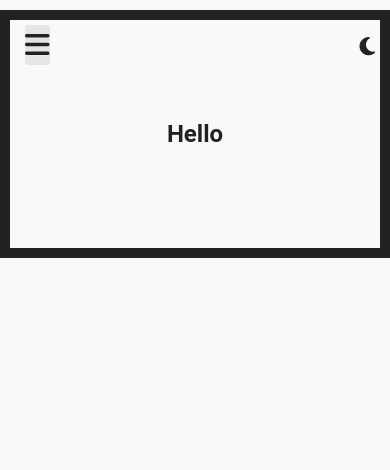
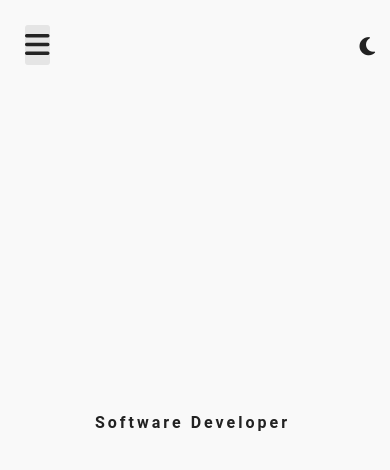
Before and after one commit to GSevensT/Midterm-Page, a plain HTML site: page index.html in a window 390 px wide. Drawn offline with Linux system fonts and the light colour scheme.

Commit message:
added main page

```diff
--- a/index.html
+++ b/index.html
@@ -32,7 +32,7 @@
 
     <main class="hello-section">
     <section class="main-home">
-        <h1 class="hello">Hello</h1>
+        <h1 class="home-text">Software Developer</h1>
     </section>
     </main>
 
--- a/styles.css
+++ b/styles.css
@@ -177,10 +177,60 @@ label #cancel {
 /*main*/
 
 .main-home {
+    display: flex;
+    justify-content: center;
+    align-items: center;
+    flex-direction: column;
+    min-height: 100vh;
     text-align: center;
-    padding: 5em;
-    max-width: 85em;
-    margin: 10px auto;
-    padding: 100px;
-    border: 10px solid;
+    padding: 20px;
 }
+.home-text {
+    display: inline-block;
+    letter-spacing: 10px;
+    font-family:  'Roboto', sans-serif;
+    border-right: 5px solid;
+    width: 30%;
+    white-space: nowrap;
+    overflow: hidden;
+    animation: typing 2s, cursor .4s step-end infinite alternate;
+}
+@media (max-width: 1024px) {
+    .main-home {
+        padding: 50px;
+    }
+    .home-text {
+        font-size: 1.5rem;
+    }
+}
+
+@media (max-width: 768px) {
+    .main-home {
+        padding: 40px 10px;
+    }
+    .home-text {
+        width: 90%;
+    }
+}
+
+@media (max-width: 480px) {
+    .main-home {
+        padding: 30px;
+    }
+    .home-text {
+        font-size: 1rem;
+        width: 100%;
+        letter-spacing: 3px;
+    }
+}
+@keyframes cursor {
+    50% {
+        border-color: transparent;
+    }
+}
+
+@keyframes typing {
+    from {
+        width: 0;
+    }
+}
```
